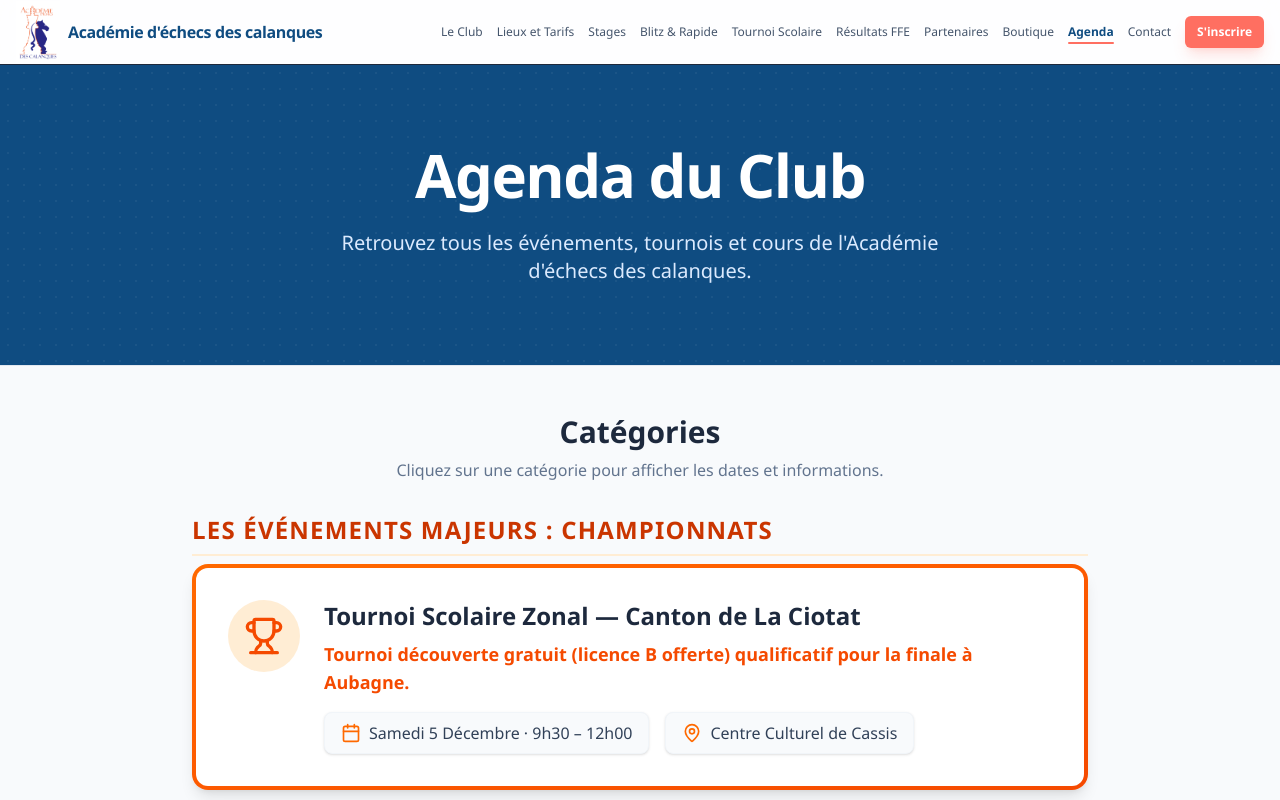
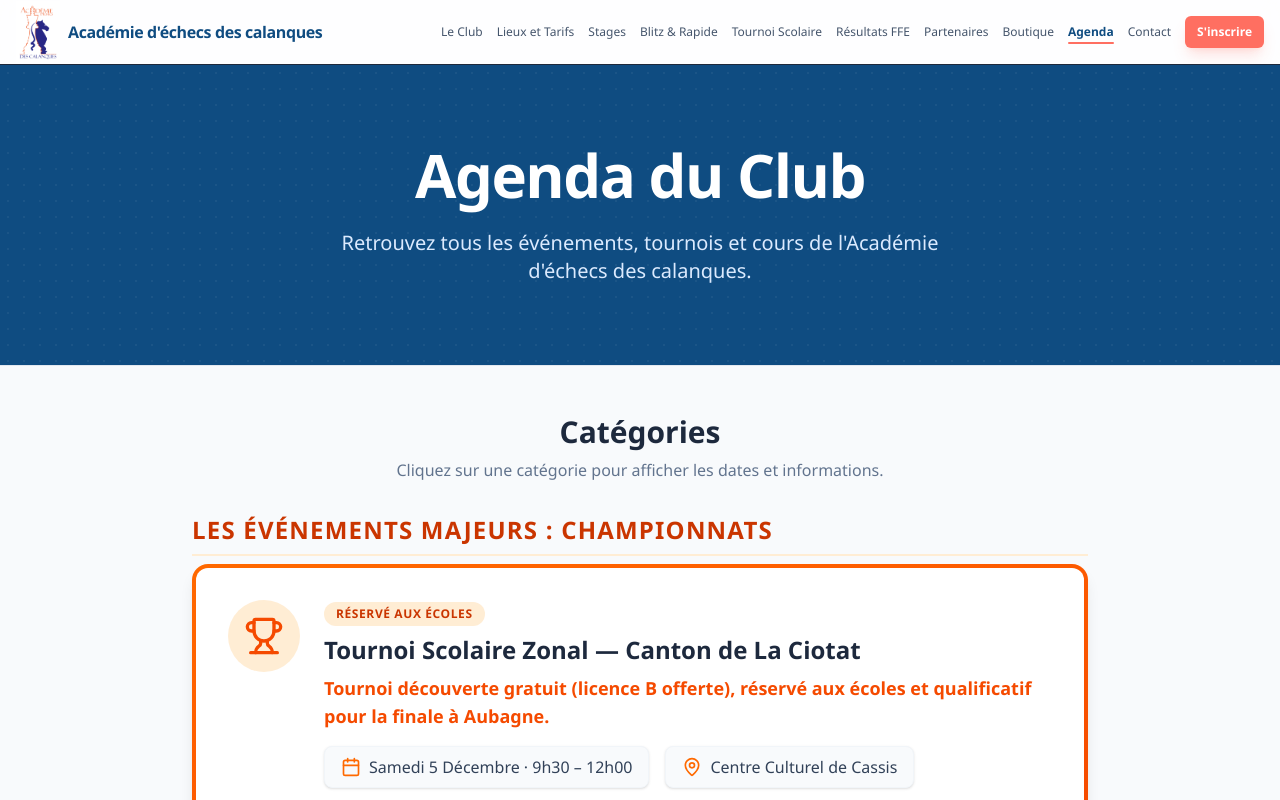
Before and after one commit to jgiraudeau/ac_echecs_calanques, a Next.js app: page /agenda in a window 1280 px wide. Shown: the top 800 px of the page. Built offline with nearby package versions, Linux system fonts and the light colour scheme.

Commit message:
Precision tournoi scolaire zonal reserve aux ecoles

```diff
--- a/src/app/agenda/page.tsx
+++ b/src/app/agenda/page.tsx
@@ -45,8 +45,11 @@ export default function AgendaPage() {
                                             <Trophy className="w-10 h-10" />
                                         </div>
                                         <div>
+                                            <span className="inline-block bg-orange-100 text-orange-700 text-xs font-bold uppercase tracking-wider px-3 py-1 rounded-full mb-2">
+                                                Réservé aux écoles
+                                            </span>
                                             <h4 className="font-black text-slate-800 text-2xl mb-2">Tournoi Scolaire Zonal — Canton de La Ciotat</h4>
-                                            <p className="text-orange-600 font-bold mb-4 text-lg">Tournoi découverte gratuit (licence B offerte) qualificatif pour la finale à Aubagne.</p>
+                                            <p className="text-orange-600 font-bold mb-4 text-lg">Tournoi découverte gratuit (licence B offerte), réservé aux écoles et qualificatif pour la finale à Aubagne.</p>
                                             <div className="flex flex-col sm:flex-row gap-4 text-slate-700 font-medium">
                                                 <div className="flex items-center gap-2 bg-slate-50 px-4 py-2 rounded-lg border border-slate-100 shadow-sm">
                                                     <CalendarIcon className="w-5 h-5 text-orange-500" />
--- a/src/app/page.tsx
+++ b/src/app/page.tsx
@@ -456,10 +456,15 @@ export default function Home() {
                          const dateStr = mDate.toLocaleDateString("fr-FR", { weekday: "short", day: "numeric", month: "short" });
                          return (
                           <div key={index} className="rounded-lg border border-slate-100 px-3 py-2 bg-purple-50/50">
-                            <div className="flex justify-between items-center mb-1">
+                            <div className="flex justify-between items-center mb-1 gap-2">
                               <p className="text-sm font-bold text-slate-700">{tournoi.title}</p>
-                              <span className="text-[10px] font-bold text-purple-600 bg-purple-100 px-2 py-0.5 rounded capitalize">{dateStr}</span>
+                              <span className="text-[10px] font-bold text-purple-600 bg-purple-100 px-2 py-0.5 rounded capitalize shrink-0">{dateStr}</span>
                             </div>
+                            {tournoi.note ? (
+                              <span className="inline-block text-[10px] font-bold uppercase tracking-wider text-orange-700 bg-orange-100 px-2 py-0.5 rounded mb-1">
+                                {tournoi.note}
+                              </span>
+                            ) : null}
                             <p className="text-xs text-slate-500 mt-1 flex items-center gap-1">
                               <MapPin className="w-3 h-3" /> {tournoi.location}
                             </p>
--- a/src/app/tournoi-scolaire/page.tsx
+++ b/src/app/tournoi-scolaire/page.tsx
@@ -24,7 +24,7 @@ import type { Metadata } from "next";
 export const metadata: Metadata = {
   title: "Tournoi Scolaire d'Échecs — Canton de La Ciotat | Académie d'échecs des calanques",
   description:
-    "Tournoi Scolaire d'Échecs le samedi 5 décembre 2026 au Centre Culturel de Cassis (pointage jusqu'à 9h30, remise des prix vers 12h). Inscription gratuite, licence B offerte (3 €), 5 parties individuelles, médailles pour tous et qualification pour la finale à Aubagne le 13 janvier.",
+    "Tournoi Scolaire d'Échecs (réservé aux écoles) le samedi 5 décembre 2026 au Centre Culturel de Cassis (pointage jusqu'à 9h30, remise des prix vers 12h). Inscription gratuite, licence B offerte (3 €), 5 parties individuelles, médailles pour tous et qualification pour la finale à Aubagne le 13 janvier.",
 };
 
 const VENUE_ADDRESS = "20 avenue du Docteur Emmanuel Agostini, 13260 Cassis";
@@ -44,7 +44,7 @@ export default function TournoiScolairePage() {
         <div className="container mx-auto px-4 relative z-10 text-center">
           <span className="inline-flex items-center gap-2 bg-orange-500/20 border border-orange-400/40 text-orange-300 text-sm font-bold uppercase tracking-widest px-4 py-2 rounded-full mb-6">
             <Sparkles className="w-4 h-4" />
-            Tournoi Découverte · Inscription Gratuite
+            Réservé aux écoles · Tournoi Découverte · Inscription Gratuite
           </span>
           <h1 className="text-4xl md:text-6xl lg:text-7xl font-extrabold text-white mb-4 drop-shadow-lg leading-tight">
             Tournoi Scolaire d&apos;Échecs<br />
@@ -54,7 +54,7 @@ export default function TournoiScolairePage() {
             Viens jouer pour ton école !
           </p>
           <p className="text-lg md:text-xl text-blue-100 max-w-3xl mx-auto leading-relaxed mb-8">
-            Une matinée pour jouer, un défi pour ton école ! Un tournoi découverte en 5 parties individuelles, parfait pour débuter dans la bonne ambiance, sans pression, et tenter de qualifier son école pour la finale départementale à Aubagne.
+            Tournoi réservé aux écoles : une matinée pour jouer, un défi pour ton école ! Un tournoi découverte en 5 parties individuelles, parfait pour débuter dans la bonne ambiance, sans pression, et tenter de qualifier son école pour la finale départementale à Aubagne.
           </p>
           <a
             href={REGISTRATION_URL}
@@ -142,7 +142,7 @@ export default function TournoiScolairePage() {
                 5 parties individuelles pour découvrir et s&apos;amuser !
               </h2>
               <p className="text-slate-600 leading-relaxed mb-4">
-                Chaque enfant <strong>s&apos;inscrit individuellement</strong> et joue <strong>5 parties</strong> contre des élèves d&apos;autres écoles du secteur.
+                Tournoi <strong>réservé aux écoles</strong> : chaque élève <strong>s&apos;inscrit individuellement</strong> et joue <strong>5 parties</strong> contre des élèves d&apos;autres écoles du secteur.
               </p>
               <p className="text-slate-600 leading-relaxed">
                 C&apos;est un <strong>tournoi découverte parfait pour débuter</strong> : aucune grosse pression, uniquement le plaisir de jouer dans une ambiance chaleureuse, bienveillante et festive !
@@ -241,7 +241,7 @@ export default function TournoiScolairePage() {
               Tes résultats comptent pour ton école !
             </h2>
             <p className="text-slate-600 mt-3 text-lg">
-              Ce championnat scolaire zonal est qualificatif pour la phase finale départementale qui réunira les meilleures écoles des Bouches-du-Rhône.
+              Ce championnat scolaire zonal, réservé aux écoles, est qualificatif pour la phase finale départementale qui réunira les meilleures écoles des Bouches-du-Rhône.
             </p>
           </div>
 
@@ -349,6 +349,9 @@ export default function TournoiScolairePage() {
             </div>
             <div className="text-sm text-slate-700 space-y-1 pt-2 border-t border-blue-200/70">
               <p>
+                <strong>Public :</strong> réservé aux écoles
+              </p>
+              <p>
                 <strong>Pointage :</strong> jusqu&apos;à 9h30
               </p>
               <p>
--- a/src/lib/events.ts
+++ b/src/lib/events.ts
@@ -6,6 +6,7 @@ export interface ClubEvent {
   time: string; // ex: "14:00 - 18:00"
   location: string;
   color: "orange" | "purple" | "blue" | "green";
+  note?: string;
 }
 
 // Liste des événements à la une pour la promotion
@@ -18,6 +19,7 @@ export const UPCOMING_EVENTS: ClubEvent[] = [
     time: "09:30 - 12:00",
     location: "Centre Culturel, Cassis",
     color: "orange",
+    note: "Réservé aux écoles",
   },
   {
     id: "2",
```
